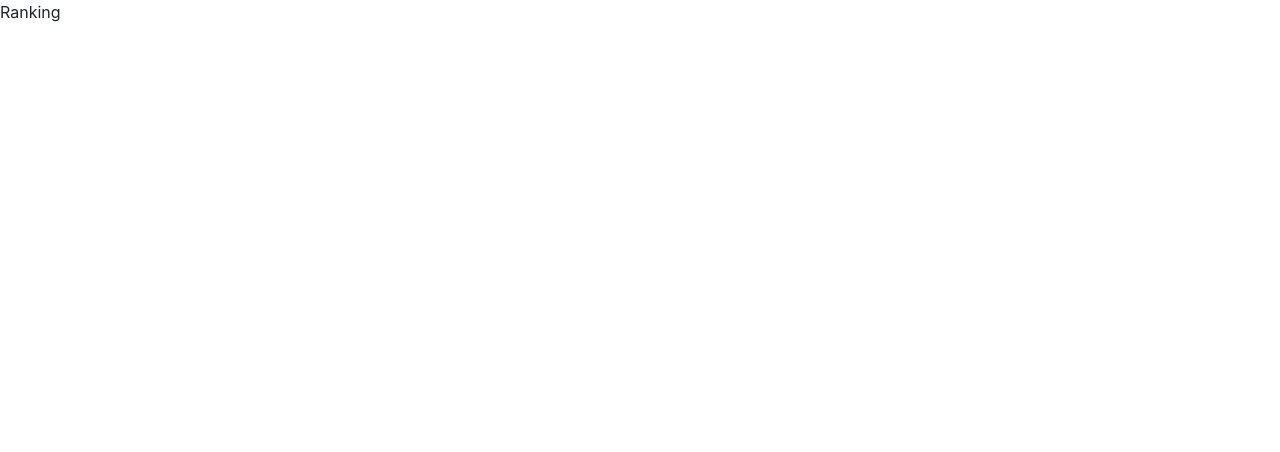
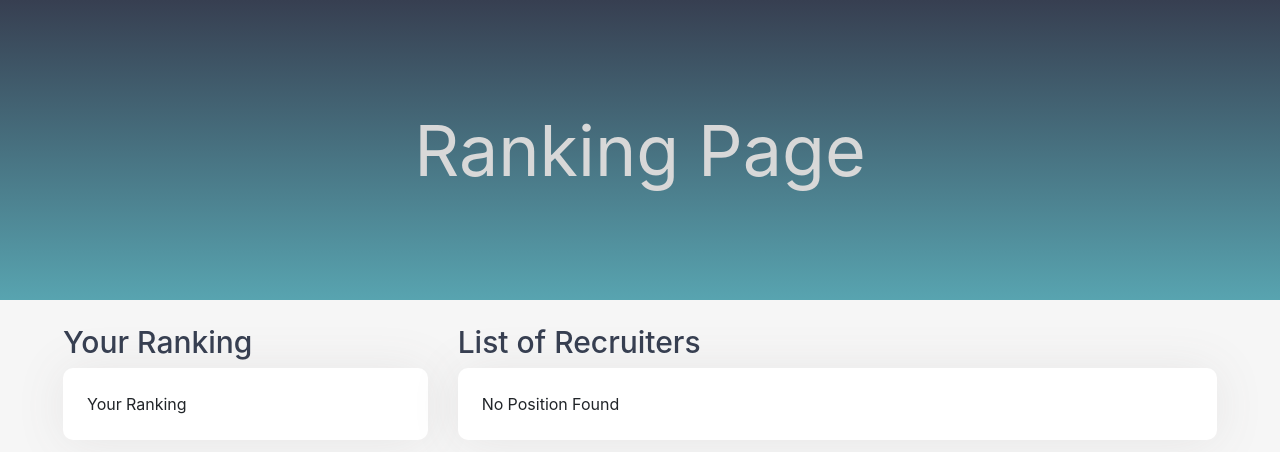
Before and after one commit to sit-leo/leo-frontend, a Next.js app: page /ranking in a window 1280 px wide. Shown: the top 452 px of the page. Built offline with nearby package versions, Linux system fonts and the light colour scheme.

Commit message:
[ADD] Add Ranking Page Component

```diff
--- a/components/ranking/index.js
+++ b/components/ranking/index.js
@@ -1,7 +1,47 @@
 import React from 'react';
+import { connect } from 'react-redux';
 
-const RankingPage = () => (
-  <div>Ranking</div>
+import { ContainerFluid, Row, Col } from '../base/Grid';
+import Hero from '../base/Hero';
+import Card from '../base/Card';
+import { TitleMedium } from '../base/Text';
+
+const Position = ({ position }) => (
+  <div>
+    {
+      position.name
+    }
+  </div>
 );
 
-export default RankingPage;
+const RankingPage = ({ positions }) => (
+  <ContainerFluid>
+    <Row>
+      <Col className="px-0">
+        <Hero text="Ranking Page" />
+      </Col>
+    </Row>
+    <Row className="py-4 px-5">
+      <Col lg={4}>
+        <TitleMedium>Your Ranking</TitleMedium>
+        <Card>
+          Your Ranking
+        </Card>
+      </Col>
+      <Col lg={8}>
+        <TitleMedium>List of Recruiters</TitleMedium>
+        <Card>
+          {
+            positions.map(position => <Position key={position.id} position={position} />)
+          }
+        </Card>
+      </Col>
+    </Row>
+  </ContainerFluid>
+);
+
+const mapStateToProps = state => ({
+  positions: state.match.positions,
+});
+
+export default connect(mapStateToProps)(RankingPage);
```
